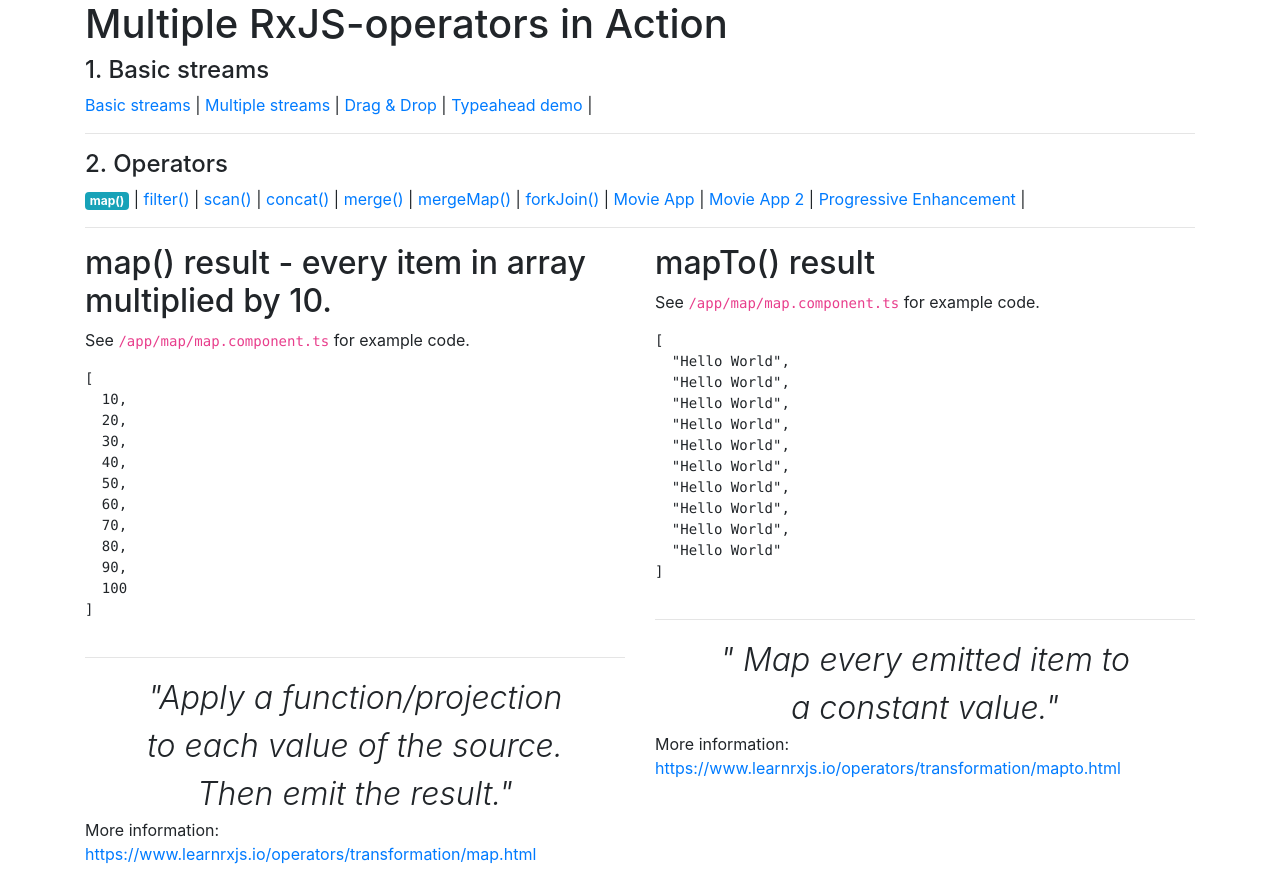
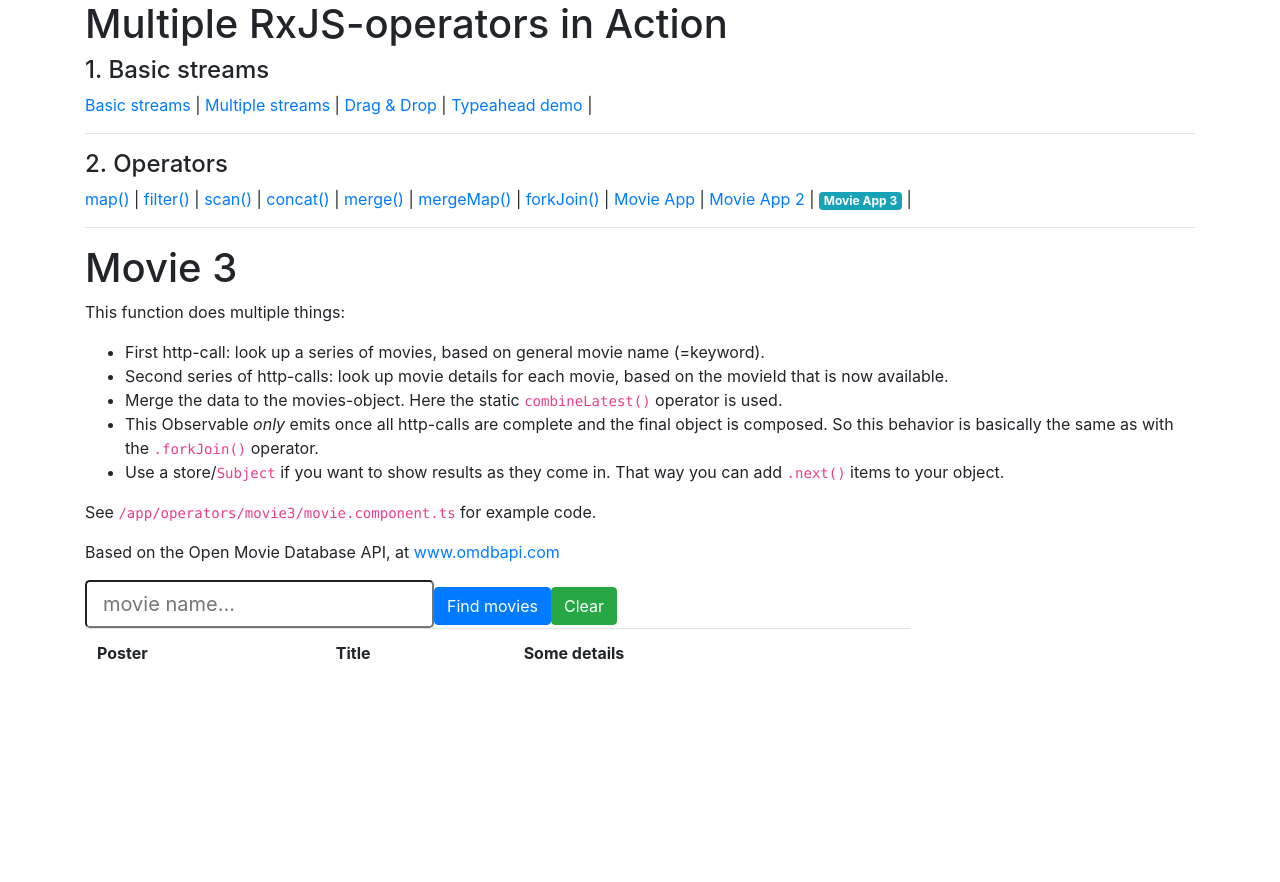
Before and after one commit to mprins/ng-rxjs-operators, an Angular app: page /movie3 in a window 1280 px wide. Before the commit this address led to /map. After the commit the page ends 800 px from the top, so only its background shows below. Built offline with nearby package versions, Linux system fonts and the light colour scheme.

Commit message:
Added movie3 example

```diff
--- a/src/app/app.component.html
+++ b/src/app/app.component.html
@@ -17,7 +17,8 @@
 <a routerLink="forkjoin" routerLinkActive="badge badge-info">forkJoin() </a> |
 <a routerLink="movie" routerLinkActive="badge badge-info">Movie App</a> |
 <a routerLink="movie2" routerLinkActive="badge badge-info">Movie App 2</a> |
-<a routerLink="progressive" routerLinkActive="badge badge-info">Progressive Enhancement</a> |
+<a routerLink="movie3" routerLinkActive="badge badge-info">Movie App 3</a> |
+<!--<a routerLink="progressive" routerLinkActive="badge badge-info">Progressive Enhancement</a> |-->
 <hr>
 
 <router-outlet></router-outlet>
--- a/src/app/app.module.ts
+++ b/src/app/app.module.ts
@@ -28,6 +28,7 @@ import { BasicStreamComponent } from './streams/basic-stream/basic-stream.compon
 import { MultipleStreamComponent } from './streams/multiple-stream/multiple-stream.component';
 import { DragDropStreamComponent } from './streams/drag-drop-stream/drag-drop-stream.component';
 import { TypeaheadStreamComponent } from './streams/typeahead-stream/typeahead-stream.component';
+import { Movie3Component } from './operators/movie3/movie3.component';
 
 @NgModule({
   declarations: [
@@ -45,7 +46,8 @@ import { TypeaheadStreamComponent } from './streams/typeahead-stream/typeahead-s
     BasicStreamComponent,
     MultipleStreamComponent,
     DragDropStreamComponent,
-    TypeaheadStreamComponent
+    TypeaheadStreamComponent,
+    Movie3Component
   ],
   imports: [
     BrowserModule,
--- a/src/app/app.routes.ts
+++ b/src/app/app.routes.ts
@@ -20,6 +20,7 @@ import {FilterComponent} from './operators/filter/filter.component';
 import {ScanComponent} from './operators/scan/scan.component';
 import {ProgressiveEnhancementComponent} from './operators/progressive-data-enhancement/progressive.enhancement/progressive.enhancement.component';
 import {TypeaheadStreamComponent} from './streams/typeahead-stream/typeahead-stream.component';
+import {Movie3Component} from "./operators/movie3/movie3.component";
 
 export const AppRoutes: Routes = [
   // homepage
@@ -40,6 +41,7 @@ export const AppRoutes: Routes = [
   {path: 'mergemap', component: MergeMapComponent},
   {path: 'movie', component: MovieComponent},
   {path: 'movie2', component: Movie2Component},
+  {path: 'movie3', component: Movie3Component},
   {path: 'progressive', component: ProgressiveEnhancementComponent},
   {
     // catch all route
--- /dev/null
+++ b/src/app/operators/movie3/movie3.component.html
@@ -0,0 +1,71 @@
+<div class="row">
+  <div class="col-md-12">
+    <h1>Movie 3</h1>
+    <p>This function does multiple things: </p>
+    <ul>
+      <li>First http-call: look up a series of movies, based on general movie name (=keyword).</li>
+      <li>Second series of http-calls: look up movie details for each movie, based on the movieId that is now
+        available.
+      </li>
+      <li>Merge the data to the movies-object. Here the static <code>combineLatest()</code> operator is used.
+      </li>
+      <li>This Observable <em>only</em> emits once all http-calls are complete and the final object is composed. So this
+        behavior is basically the same as with the <code>.forkJoin()</code> operator.
+      </li>
+      <li>
+        Use a store/<code>Subject</code> if you want to show results as they come in. That way you can add
+        <code>.next()</code> items to your object.
+      </li>
+    </ul>
+    <p>See <code>/app/operators/movie3/movie.component.ts</code> for example code.</p>
+    <p>Based on the Open Movie Database API, at <a href="http://www.omdbapi.com/">www.omdbapi.com</a></p>
+    <div>
+      <input type="text"
+             #keyword
+             (keyup.enter)="searchMovies3(keyword.value)"
+             class="form-control-lg"
+             placeholder="movie name...">
+      <button class="btn btn-primary"
+              (click)="searchMovies3(keyword.value)">
+        Find movies
+      </button>
+            <button class="btn btn-success"
+                    (click)="clear()">
+              Clear
+            </button>
+    </div>
+  </div>
+</div>
+<div class="row">
+  <div class="col-md-9">
+    <table class="table table-striped">
+      <tr>
+        <th>Poster</th>
+        <th>Title</th>
+        <th>Some details</th>
+      </tr>
+      <tr *ngFor="let movie of movie$ | async">
+        <td>
+          <img *ngIf="movie.Poster !== 'N/A' "
+               src="{{movie.Poster}}"
+               class="moviePoster"
+               [title]="'poster for ' + movie.Title"
+               [alt]="'poster for ' + movie.Title">
+        </td>
+        <td>
+          <strong>{{ movie.Title }}</strong>,
+        </td>
+        <td>
+          <p>imdbID: {{ movie.imdbID }}</p>
+          <p>Featuring: {{ movie.Actors }}</p>
+          <p>Released : {{movie.Released}}</p>
+          <h3>Plot</h3>
+          <p *ngIf="movie.Plot else loading"><code>{{ movie.Plot }}</code></p>
+        </td>
+      </tr>
+    </table>
+  </div>
+</div>
+<ng-template #loading>
+  <img src="assets/spinner.gif" alt="Loading...">
+</ng-template>
--- /dev/null
+++ b/src/app/operators/movie3/movie3.component.ts
@@ -0,0 +1,38 @@
+import { Component, OnInit } from "@angular/core";
+import { HttpClient } from "@angular/common/http";
+import { Observable, combineLatest } from "rxjs";
+import { switchMap, tap, map, delay } from "rxjs/operators";
+
+@Component({
+  selector: "app-movie3",
+  templateUrl: "./movie3.component.html",
+  styleUrls: ["./movie3.component.css"],
+})
+export class Movie3Component implements OnInit {
+  movie$: Observable<any[]>; // TODO: create a movie model class or -interface
+  url = "https://www.omdbapi.com/?apikey=f1f56c8e&"; // Please register your own API key.
+
+  constructor(private http: HttpClient) {}
+
+  ngOnInit(): void {}
+
+  searchMovies3(keyword: string): void {
+    // search for movies plus details. BETTER solution: move this to a service and use a store.
+    this.movie$ = this.http.get(`${this.url}s=${keyword}`).pipe(
+      map((movies: any) => movies.Search), // Map out movies.Search array, b/c of this API
+      switchMap((movies: any[]) => {
+        // fetch details, using combineLatest() static function.
+        // Credits: Stefan de Waard, SdeWaard@ilionx.com
+        return combineLatest(
+          movies.map((movie: any) => {
+            return this.http.get(`${this.url}i=${movie.imdbID}`);
+          })
+        );
+      })
+    );
+  }
+
+  clear() {
+    this.movie$ = null;
+  }
+}
```
Also changed, not shown: src/app/shared/services/movie.service.ts (+20 -25 lines), src/app/operators/movie3/movie3.component.css (added).
